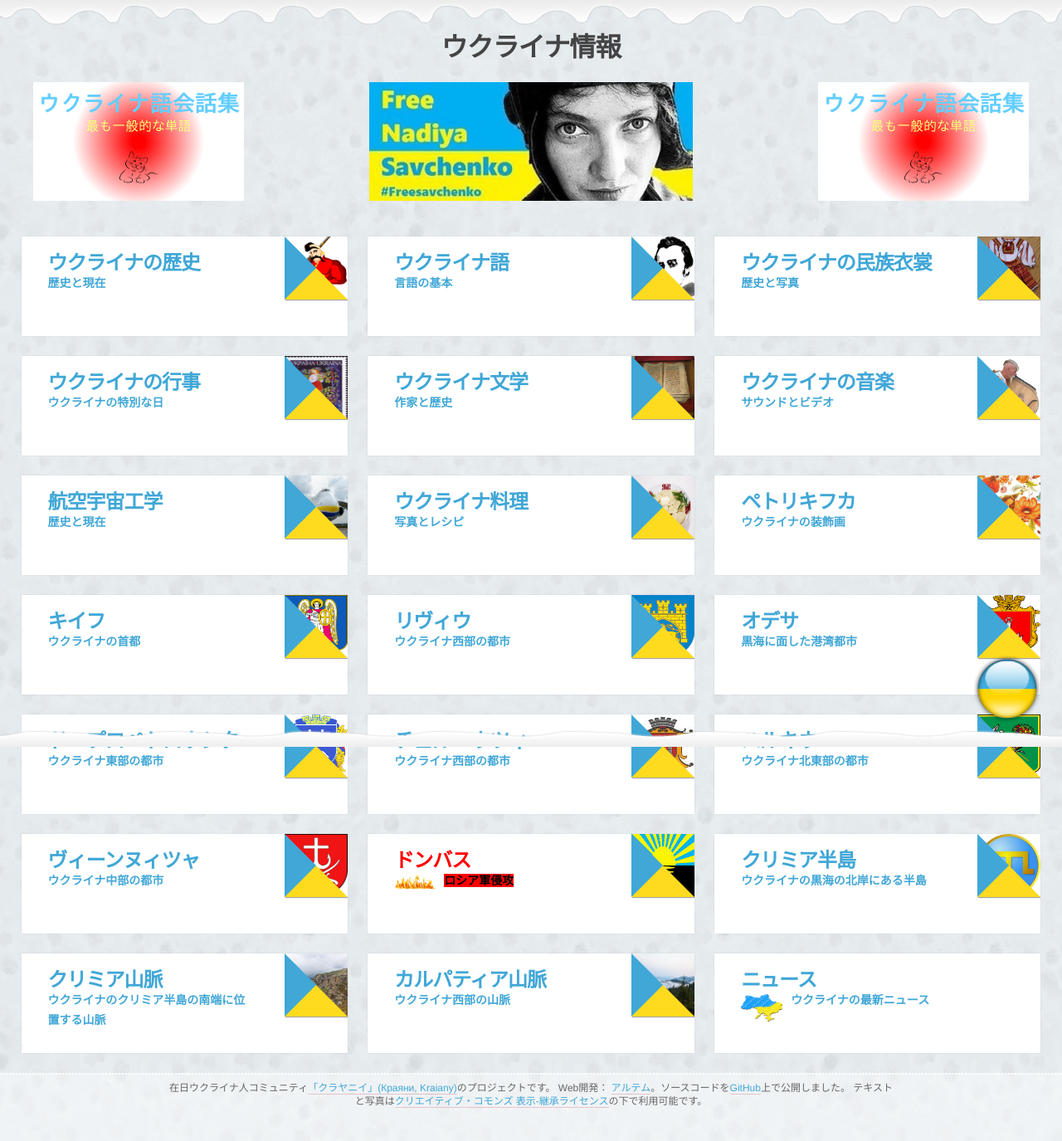
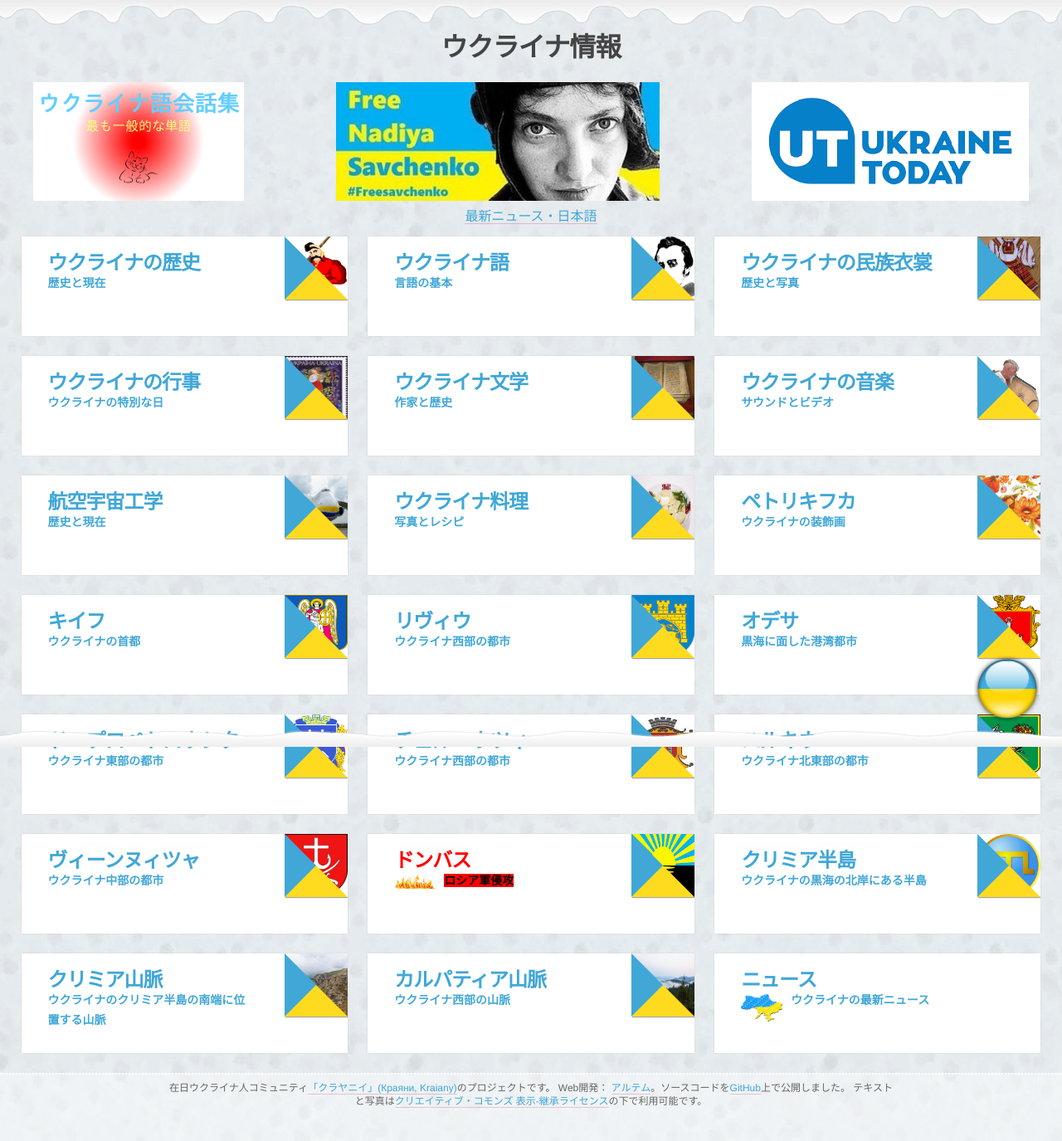
Before and after one commit to Kraiany/ukraine-info, a Jekyll site: the page built from index.md, in a window 1280 px wide. Shown: the whole page at 83% size. Built offline with Jekyll 4.4.1, drawn with Linux system fonts in a browser that asks for light colours.

Commit message:
Added UA Today banner

```diff
--- a/_layouts/home.html
+++ b/_layouts/home.html
@@ -18,8 +18,8 @@
 </div>
 
 <div id="top-right" class="nomobile">
-<a href="https://play.google.com/store/apps/details?id=com.arukai.uajpspeak">
-<img src="/css/images/uajpspeak.png" alt="#ウクライナ語会話集">
+<a href="http://uatoday.tv/?region=1">
+<img src="/css/images/uatoday.png" alt="#Ukraine Today">
 </a>
 </div>
 
@@ -27,8 +27,7 @@
 
 </p>
 
-<div class="marquee" style="color:red; overflow:hidden">ウクライナをロシア軍が攻撃している！<a style="text-decoration: underline;" href="https://twitter.com/uajpnews">最新ニュース</a></div>
-<marquee class="mobile-marquee" style="color:red" behaviour="scroll">ウクライナをロシア軍が攻撃している！<a href="https://twitter.com/uajpnews">最新ニュース</a><br/><br/></marquee>
+<center><a href="https://twitter.com/uajpnews">最新ニュース・日本語</a></center>
 <br/>
 	{{ content }}
 	<nav class="grid">
```
Also changed, not shown: css/images/uatoday.png (added).
